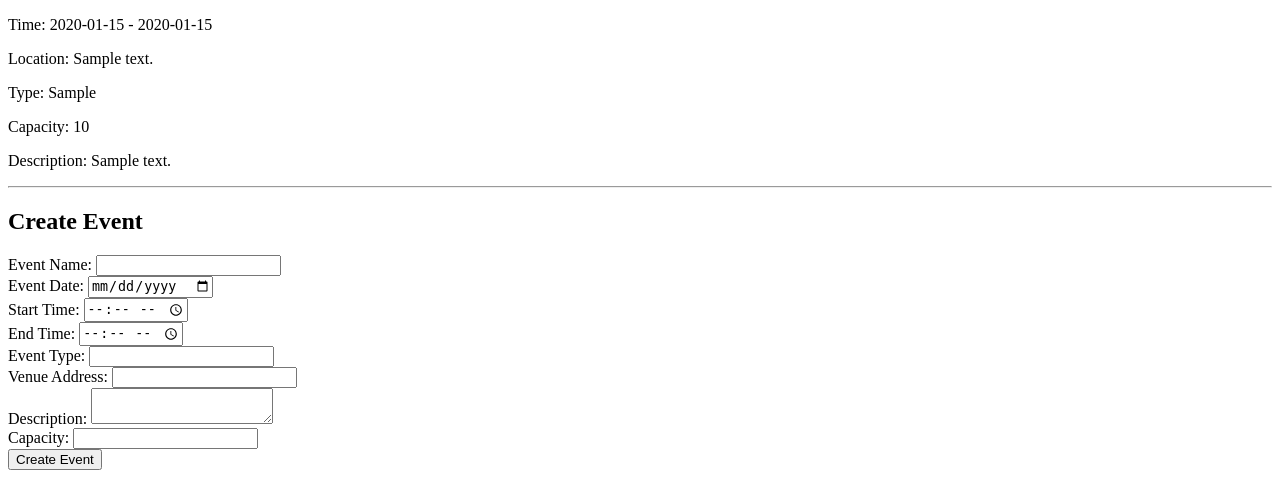
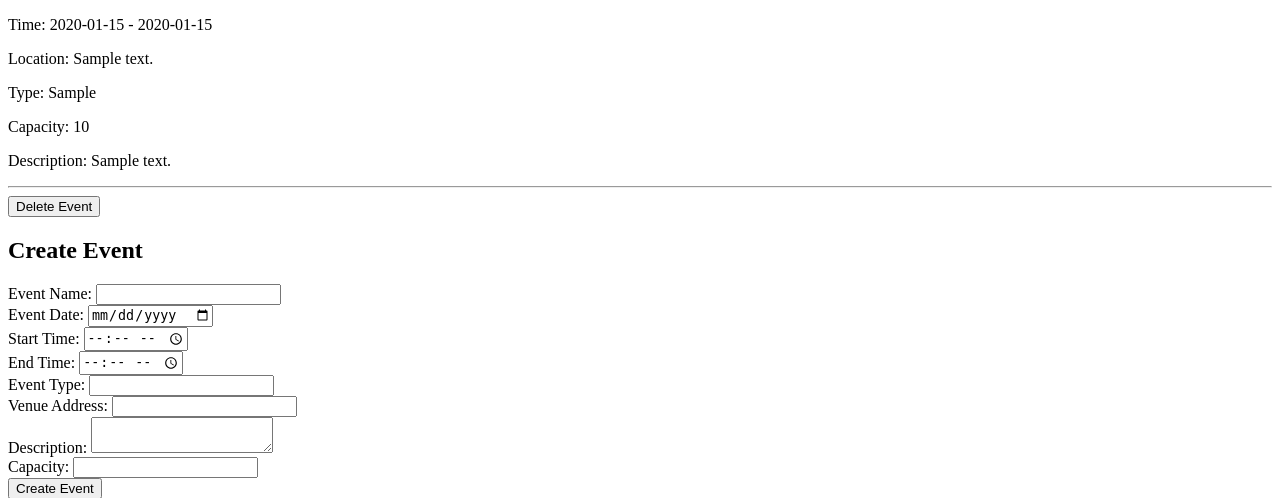
Before and after one commit to saif-alvi/Badges-Check-ins-Staffing, a Django app: page /eventmanager/host_eventpage/ in a window 1280 px wide. Shown: the part 223-721 px from the top of the page. Run offline with Django 5.2, Linux system fonts and the light colour scheme; a user stored in the database is signed in; tables that the repository leaves empty hold one stand-in row (values such as "Sample post").

Commit message:
add delete button for host events

```diff
--- a/checkins/eventmanager/templates/eventmanager/host_eventpage.html
+++ b/checkins/eventmanager/templates/eventmanager/host_eventpage.html
@@ -26,6 +26,10 @@
                 <p>Capacity: {{ event.event_capacity }}</p>
                 <p>Description: {{ event.event_desc }}</p>
                 <hr>
+            <form method="POST" action="{% url 'event_delete' event.id %}">
+            {% csrf_token %}
+            <button type="submit">Delete Event</button>
+        </form>
             </div>
         {% endfor %}
     {% else %}
--- a/checkins/eventmanager/urls.py
+++ b/checkins/eventmanager/urls.py
@@ -10,4 +10,5 @@ urlpatterns = [
     path("event_signup_form/",views.event_signup_form,name="event_signup_form"),
     path("event_confirmation/",views.event_confirmation,name="event_confirmation"),
     path("host_eventpage/",views.host_eventpage,name="host_eventpage"),
+    path("event_delete/<int:event_id>/", views.delete_event, name="event_delete"),
 ]
--- a/checkins/eventmanager/views.py
+++ b/checkins/eventmanager/views.py
@@ -83,3 +83,10 @@ def host_eventpage(request):
         return redirect('host_eventpage')
     user_events = Event.objects.filter(host=request.user)
     return render(request, 'eventmanager/host_eventpage.html', {'events': user_events})
+
+@login_required(login_url='login')
+def delete_event(request, event_id):
+    if request.method == "POST":
+        Event.objects.filter(id=event_id, host=request.user).delete()
+        messages.success(request, 'Event Deleted!')
+    return redirect('host_eventpage')
```
